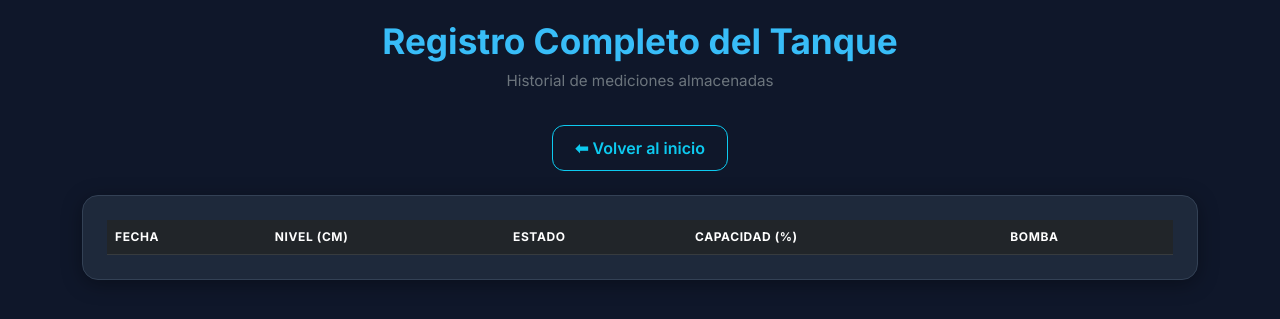
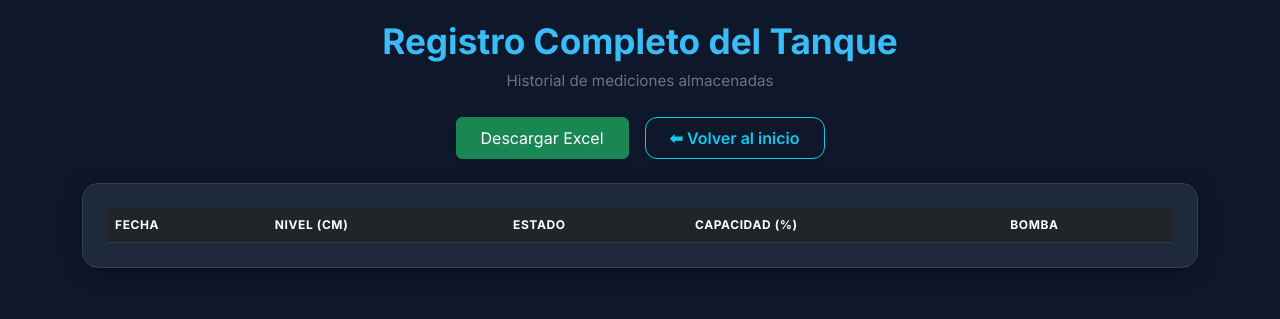
Before and after one commit to BrandonMostacero/Monitoreo_tanque_agua, a Flask app: page /registros in a window 1280 px wide. Shown: the top 319 px of the page. Run offline with Flask 3, Linux system fonts and the light colour scheme; lists and menus that the app fills with data are empty.

Commit message:
Update registros.html

```diff
--- a/templates/registros.html
+++ b/templates/registros.html
@@ -84,9 +84,14 @@
         <h1>Registro Completo del Tanque</h1>
         <p class="text-secondary">Historial de mediciones almacenadas</p>
 
-        <a href="/" class="btn btn-outline-info btn-custom mt-3">
-            ⬅ Volver al inicio
-        </a>
+        <div class="d-flex flex-column flex-sm-row justify-content-center align-items-center gap-3 mt-4">
+            <a href="/api/export/excel" class="btn btn-success px-4 py-2 shadow-sm">
+                Descargar Excel
+            </a>
+            <a href="/" class="btn btn-outline-info btn-custom px-4 py-2 shadow-sm">
+                ⬅ Volver al inicio
+            </a>
+        </div>
     </div>
 
     <div class="card p-3 p-md-4">
@@ -133,6 +138,5 @@ fetch('/api/data')
     })
     .catch(err => console.error(err));
 </script>
-
 </body>
 </html>
```
